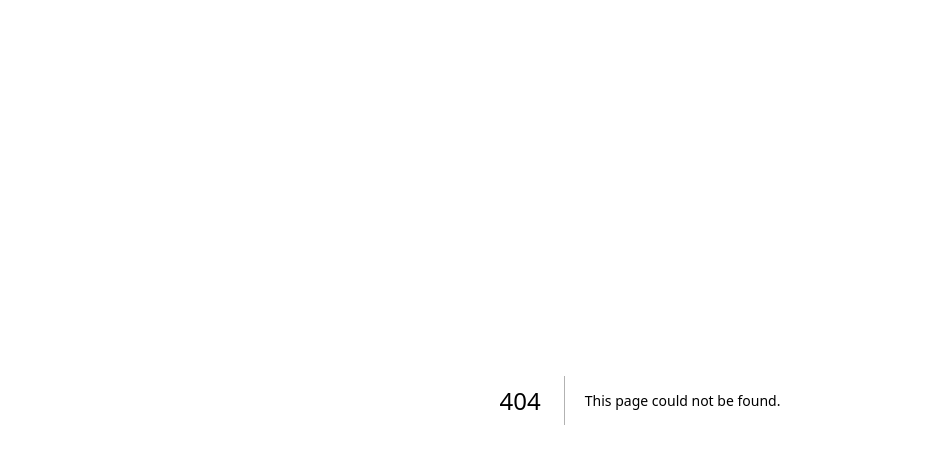
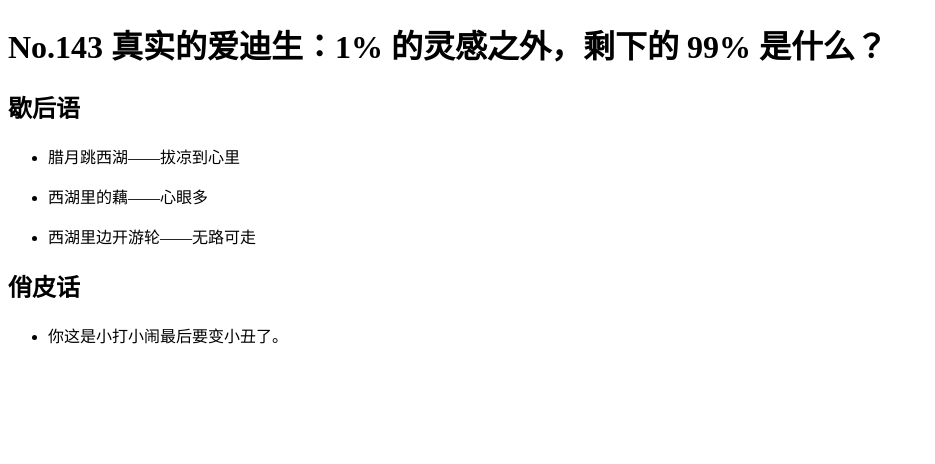
Before and after one commit to eddiehe99/bannatienet, a Next.js app: page /episodes/No.143 in a window 1280 px wide. Before the commit this address had no page. Shown: the top 464 px of the page, without its empty margins (0-935 px from the left). Built offline with nearby package versions, Linux system fonts and the light colour scheme.

Commit message:
feat: add episode No.143

```diff
--- /dev/null
+++ b/src/pages/episodes/No.143.mdx
@@ -0,0 +1,13 @@
+# No.143 真实的爱迪生：1% 的灵感之外，剩下的 99% 是什么？
+
+## 歇后语
+
+- 腊月跳西湖——拔凉到心里
+
+- 西湖里的藕——心眼多
+
+- 西湖里边开游轮——无路可走
+
+## 俏皮话
+
+- 你这是小打小闹最后要变小丑了。
--- a/src/pages/episodes/_meta.js
+++ b/src/pages/episodes/_meta.js
@@ -1,6 +1,7 @@
 /* eslint-disable prettier/prettier */
 /* eslint-disable import/no-anonymous-default-export */
 export default {
+    'No.143': 'No.143',
     'No.142': 'No.142',
     'No.141': 'No.141',
     'No.139': 'No.139',
```
